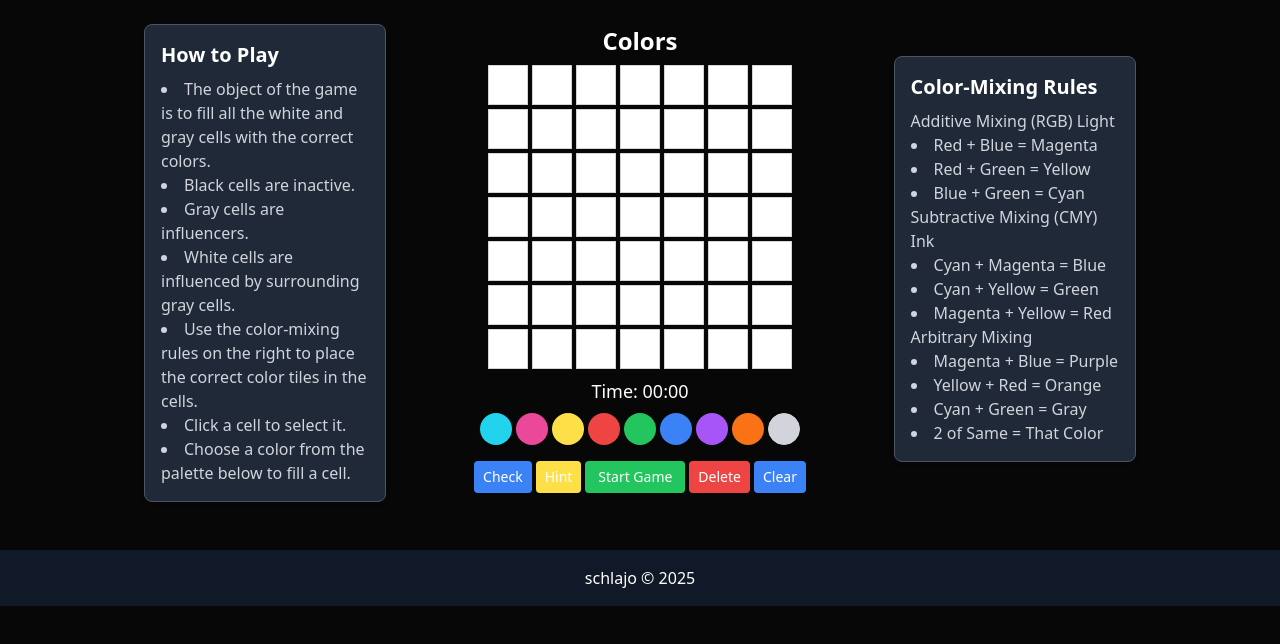
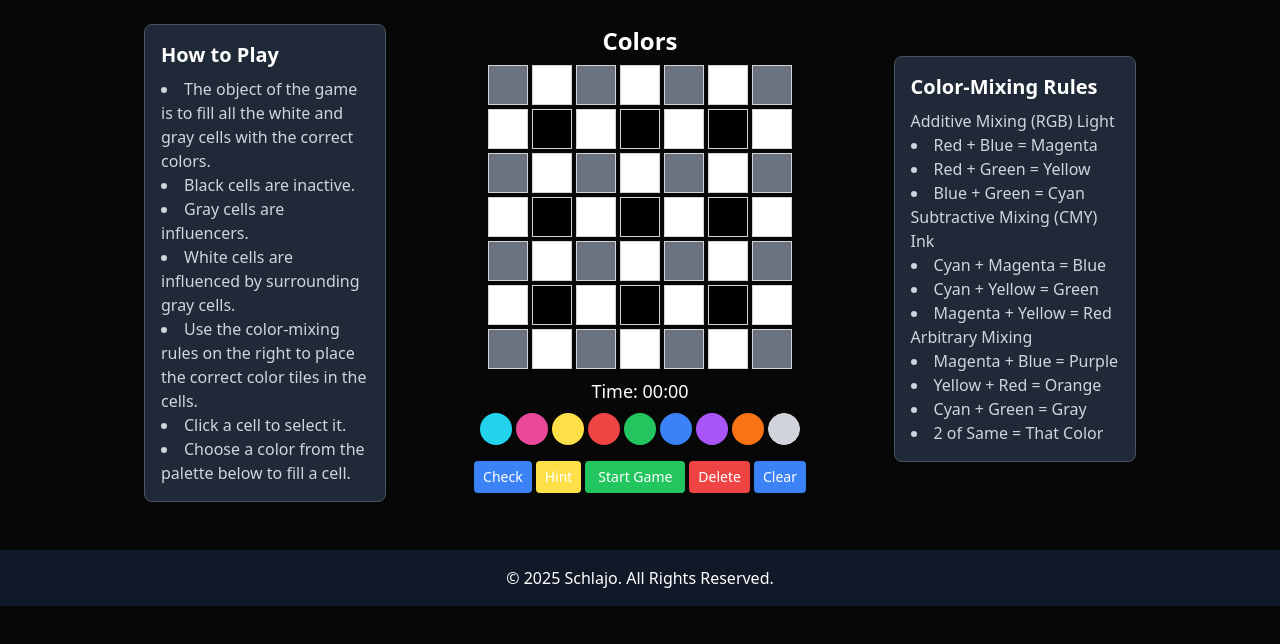
Before and after one commit to schlajo/colors-game, a React (Vite) app: page / in a window 1280 px wide. Shown: the top 644 px of the page. Built offline with nearby package versions, Linux system fonts and the light colour scheme.

Commit message:
Made it so the actual gameboard, not just the white grid, shows up before the game starts.  Also added All Rights Reserved to the Copyright.

```diff
--- a/src/App.jsx
+++ b/src/App.jsx
@@ -5,16 +5,7 @@ import { generateSolution, createPuzzle, createBoard, COLORS } from './utils/gam
 import { v4 as uuidv4 } from 'uuid';
 
 const App = () => {
-  const initialBoard = Array(7).fill().map(() =>
-    Array(7).fill().map(() => ({
-      color: null,
-      isActive: false,
-      isHole: false,
-      isClue: false,
-      isIncorrect: false,
-      id: uuidv4(),
-    }))
-  );
+  const initialBoard = createBoard();
 
   const [board, setBoard] = useState(initialBoard);
   const [solutionBoard, setSolutionBoard] = useState([]);
@@ -373,7 +364,7 @@ const App = () => {
     </div>
     {/* Copyright Notice */}
     <div className="w-full text-center text-white mt-8 py-4 bg-gray-900">
-      schlajo © 2025
+      © 2025 Schlajo. All Rights Reserved.
     </div>
   </>
 );
```
